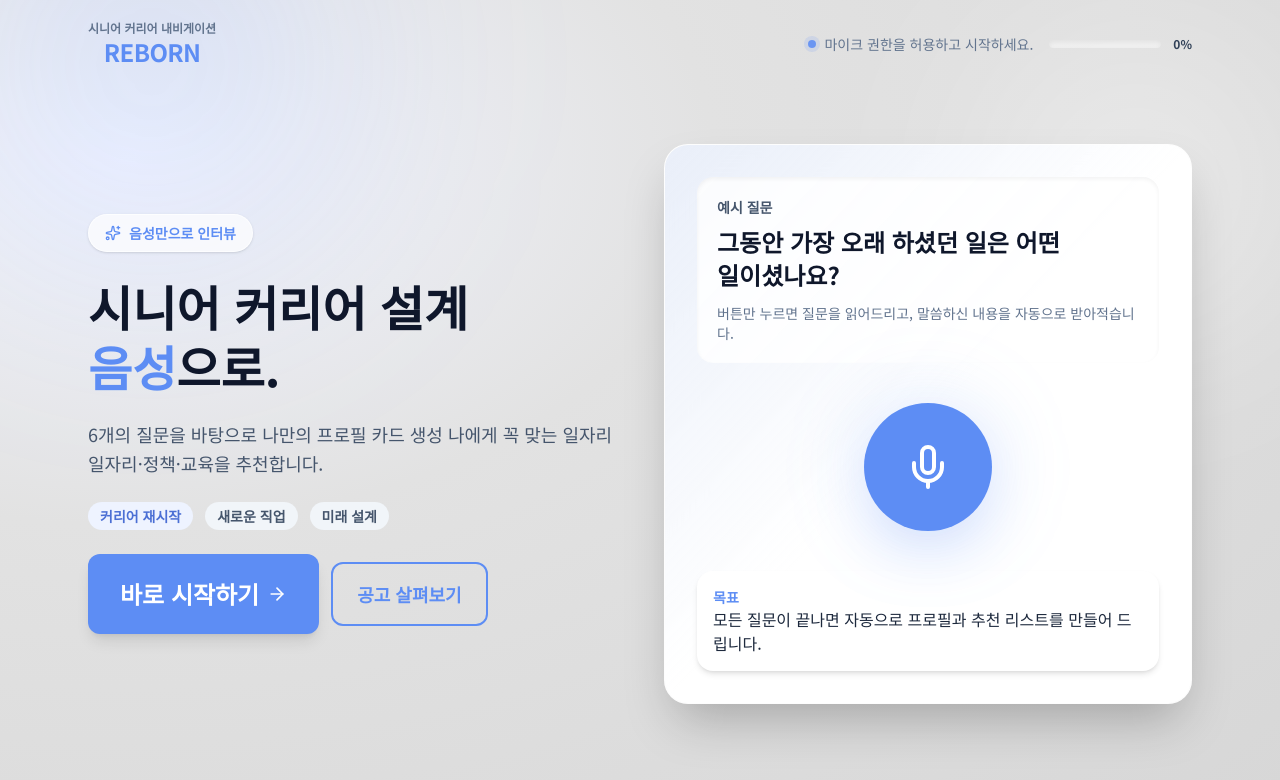
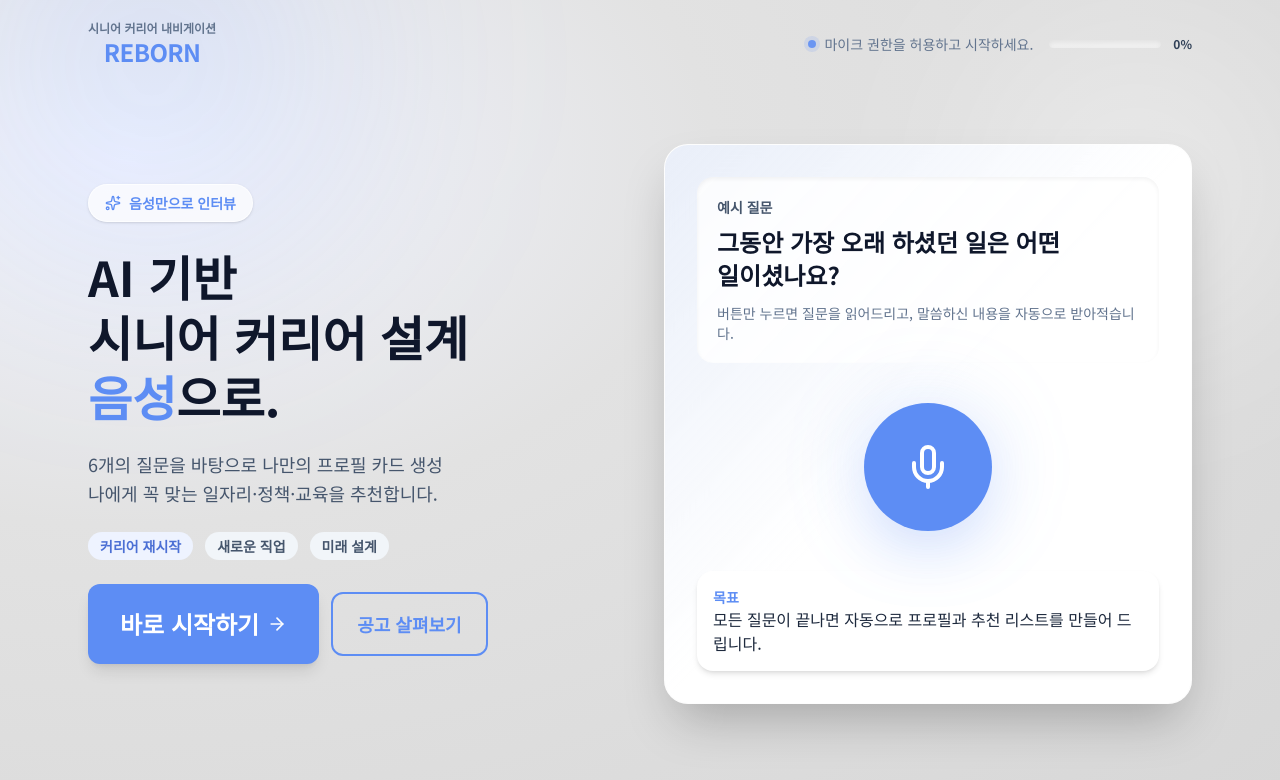
Before and after one commit to s0ooo0k/senior-agent, a Next.js app: page / in a window 1280 px wide. Shown: the top 780 px of the page. Built offline with nearby package versions, Linux system fonts and the light colour scheme.

Commit message:
style: 메인 페이지 글 수정

```diff
--- a/src/app/page.tsx
+++ b/src/app/page.tsx
@@ -422,12 +422,12 @@ export default function Home() {
           음성만으로 인터뷰
         </div>
         <h1 className="text-4xl font-bold leading-tight text-slate-900 md:text-5xl">
-          시니어 커리어 설계 <br></br>{" "}
+          AI 기반 <br></br>시니어 커리어 설계 <br></br>{" "}
           <span className="text-[#5d8df4]">음성</span>으로.
         </h1>
         <p className="text-lg leading-relaxed text-slate-600">
-          6개의 질문을 바탕으로 나만의 프로필 카드 생성 나에게 꼭 맞는 일자리
-          일자리·정책·교육을 추천합니다.
+          6개의 질문을 바탕으로 나만의 프로필 카드 생성
+          <br></br> 나에게 꼭 맞는 일자리·정책·교육을 추천합니다.
         </p>
         <div className="flex flex-wrap gap-3 text-sm">
           <Badge variant="primary">커리어 재시작</Badge>
```
